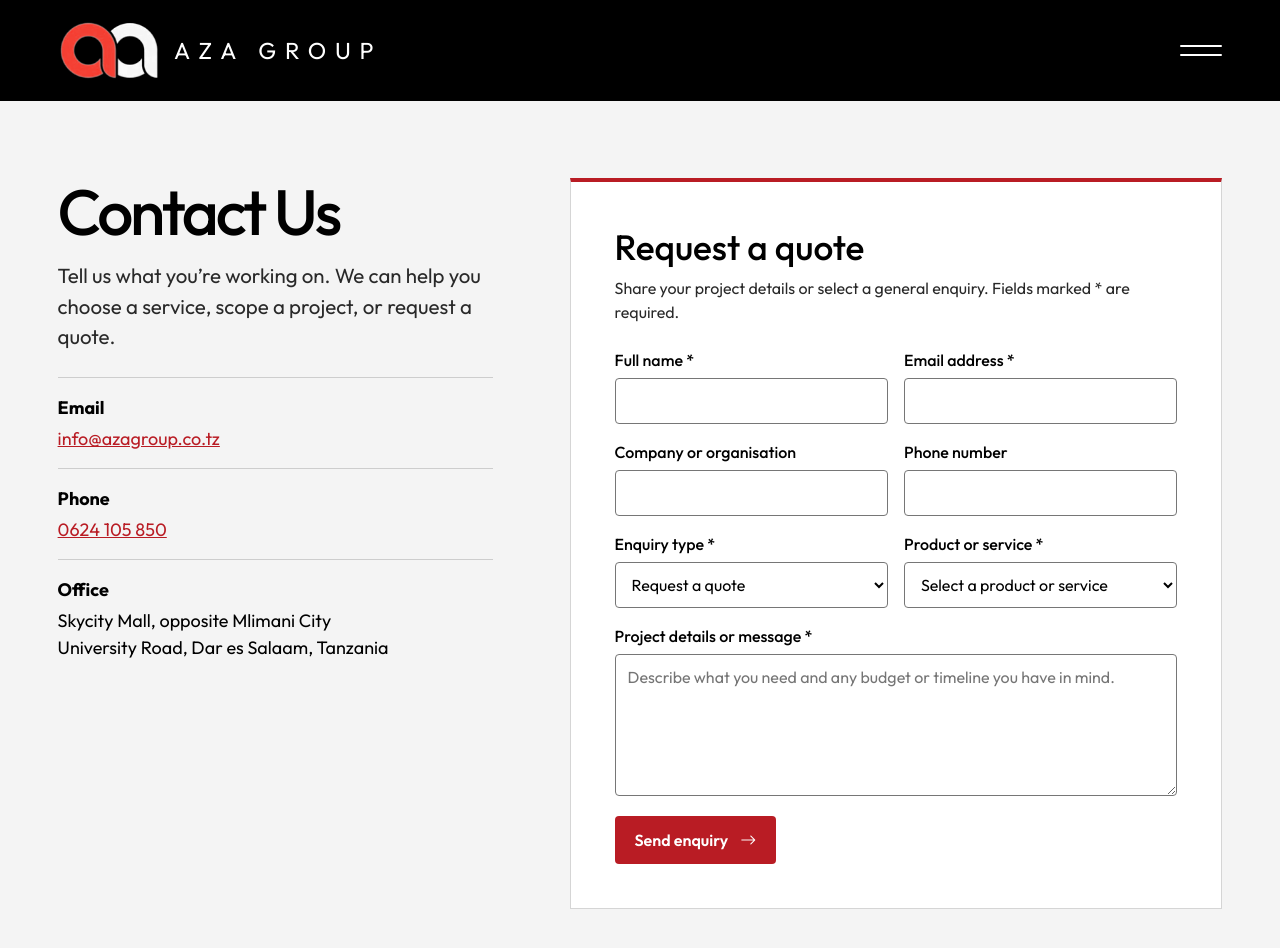
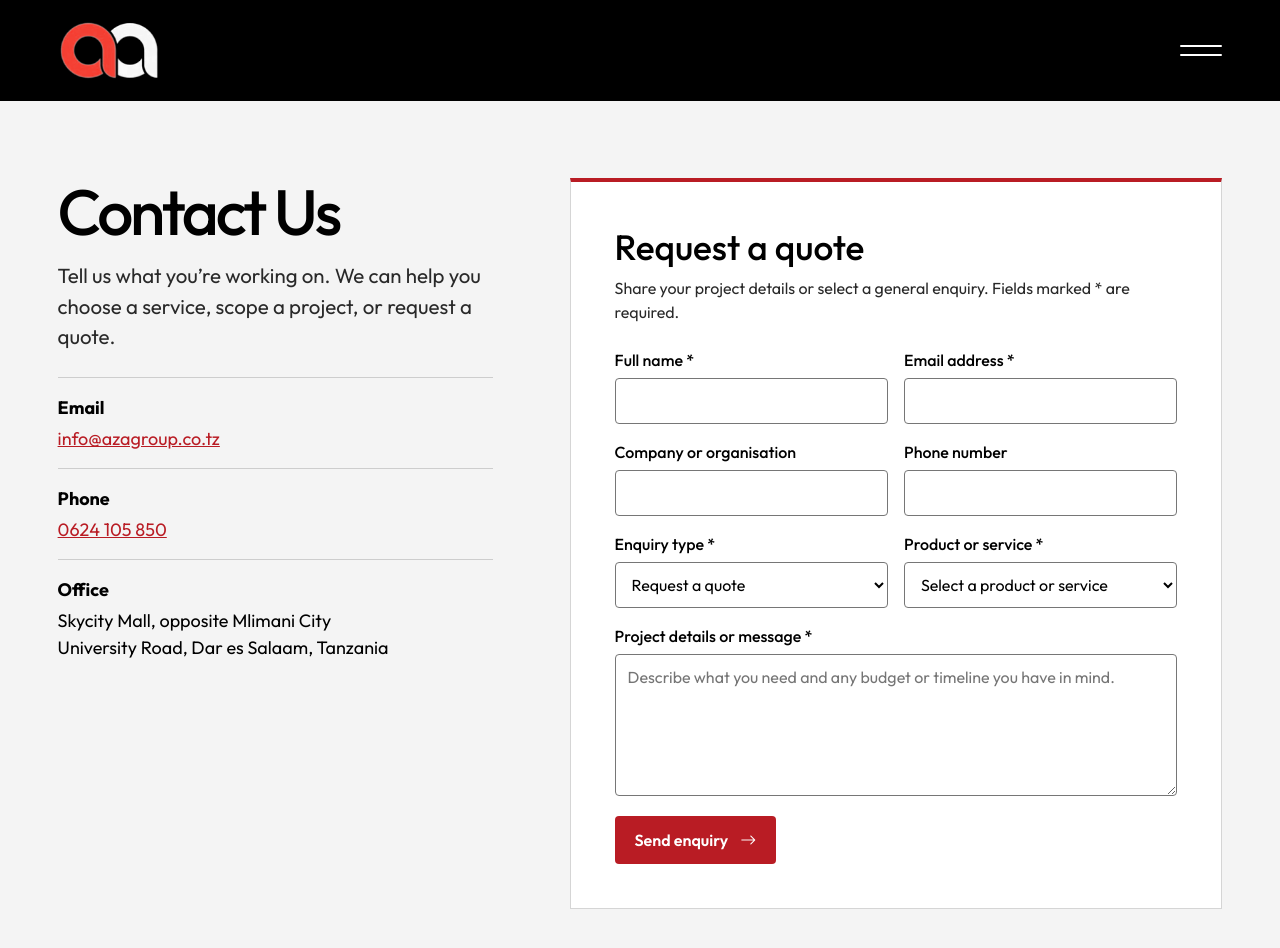
Before and after one commit to Denisi1234/azagroup, a plain HTML site: page contact.html in a window 1280 px wide. Drawn offline with nearby package versions, Linux system fonts and the light colour scheme.

Commit message:
Show only the logo in the Contact header

```diff
--- a/contact.html
+++ b/contact.html
@@ -35,7 +35,6 @@
         </defs>
         <image href="assert/banner/aza%20logo.jpeg" width="493" height="361" filter="url(#hero-logo-contrast)" />
       </svg>
-      <span class="brand-name">Aza Group</span>
     </a>
     <button class="menu-hamburger" id="hamburgerBtn" type="button" aria-label="Open menu" aria-controls="menuOverlay" aria-expanded="false">
       <span></span>
```
